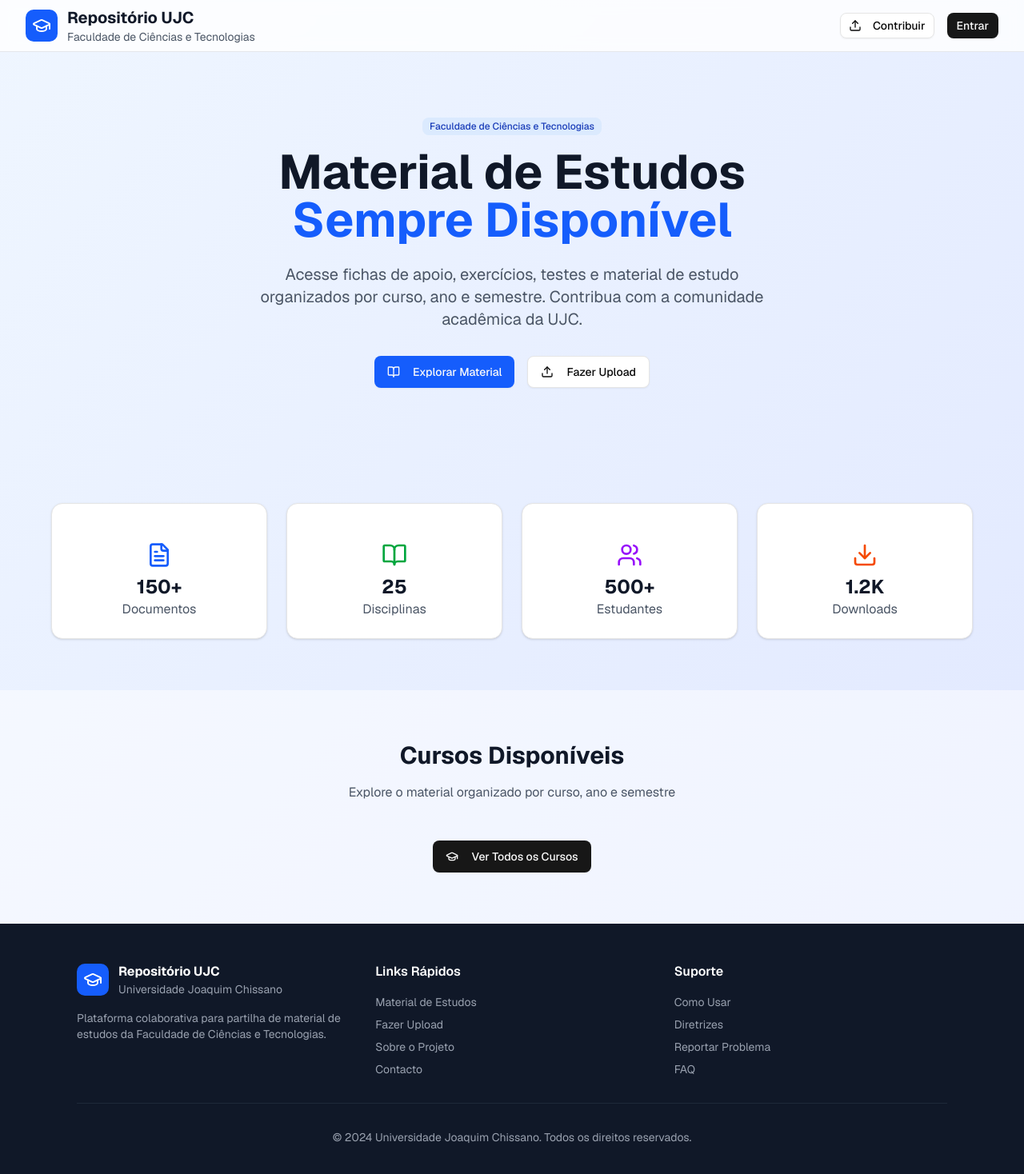
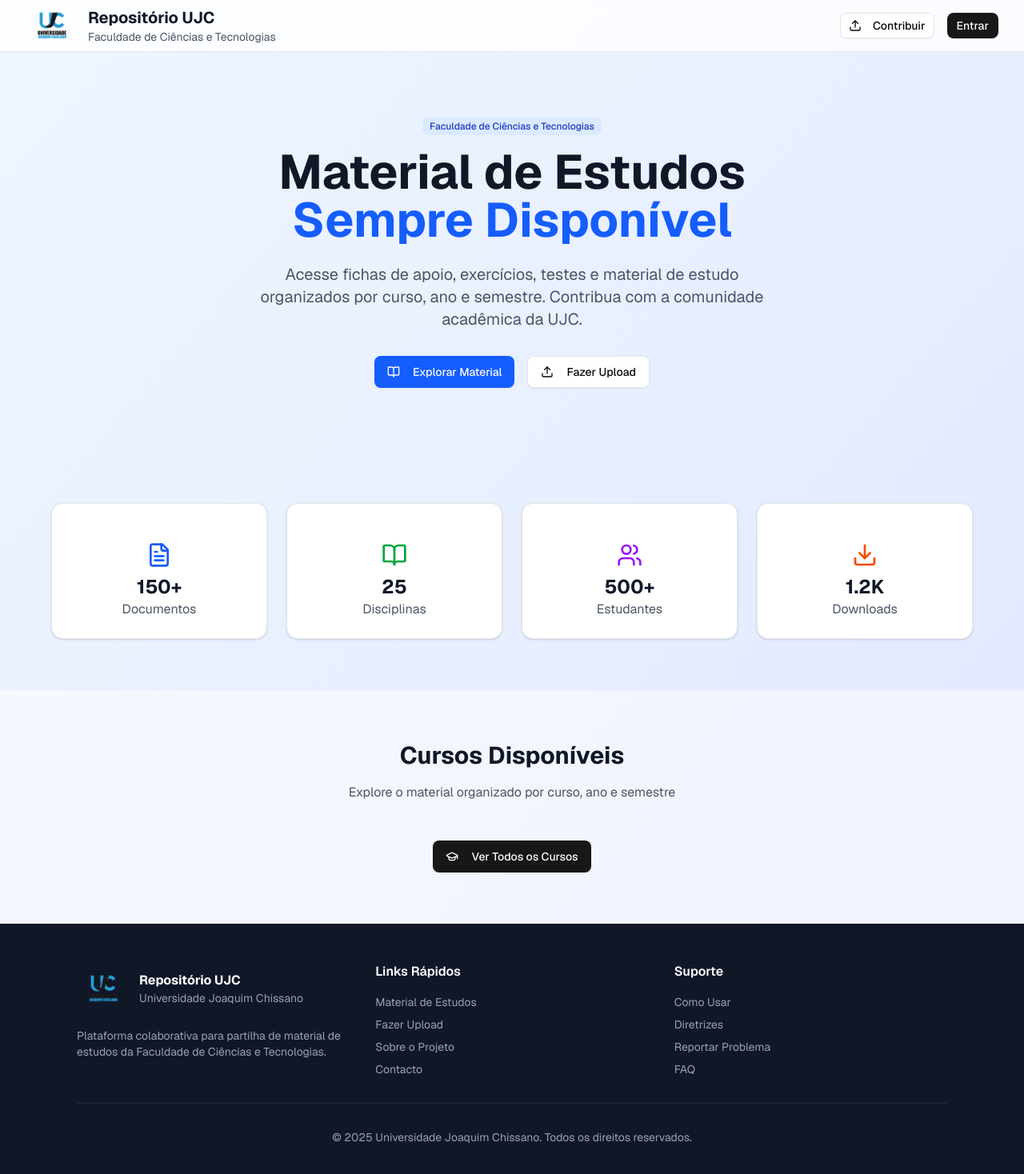
Before and after one commit to IsraelMatusse/ujc-repo-frontend, a Next.js app: page / in a window 1280 px wide. Shown: the top 1468 px of the page at 80% size. Built offline with nearby package versions, Linux system fonts and the light colour scheme; no server answers.

Commit message:
fix: replace graduation cap icon with logo image and update footer year dynamically

```diff
--- a/app/page.tsx
+++ b/app/page.tsx
@@ -13,8 +13,8 @@ export default function HomePage() {
         <div className="max-w-7xl mx-auto px-4 sm:px-6 lg:px-8">
           <div className="flex items-center justify-between h-16">
             <Link href="/" className="flex items-center gap-3">
-              <div className="bg-blue-600 p-2 rounded-lg">
-                <GraduationCap className="h-6 w-6 text-white" />
+              <div className="p-2 rounded-lg">
+                <img src="ujc-logo.png" alt="" height={50} width={50} />
               </div>
               <div>
                 <h1 className="text-xl font-bold text-gray-900 dark:text-white">Repositório UJC</h1>
@@ -124,8 +124,8 @@ export default function HomePage() {
           <div className="grid grid-cols-1 md:grid-cols-3 gap-8">
             <div>
               <div className="flex items-center gap-3 mb-4">
-                <div className="bg-blue-600 p-2 rounded-lg">
-                  <GraduationCap className="h-6 w-6 text-white" />
+                <div className=" p-2 rounded-lg">
+                  <img src="ujc-logo.png" alt="" height={50} width={50} />
                 </div>
                 <div>
                   <h4 className="font-bold">Repositório UJC</h4>
@@ -189,7 +189,10 @@ export default function HomePage() {
             </div>
           </div>
           <div className="border-t border-gray-800 mt-8 pt-8 text-center text-sm text-gray-400">
-            <p>&copy; 2024 Universidade Joaquim Chissano. Todos os direitos reservados.</p>
+            <p>
+              &copy; {new Date().getFullYear()} Universidade Joaquim Chissano. Todos os direitos
+              reservados.
+            </p>
           </div>
         </div>
       </footer>
```
